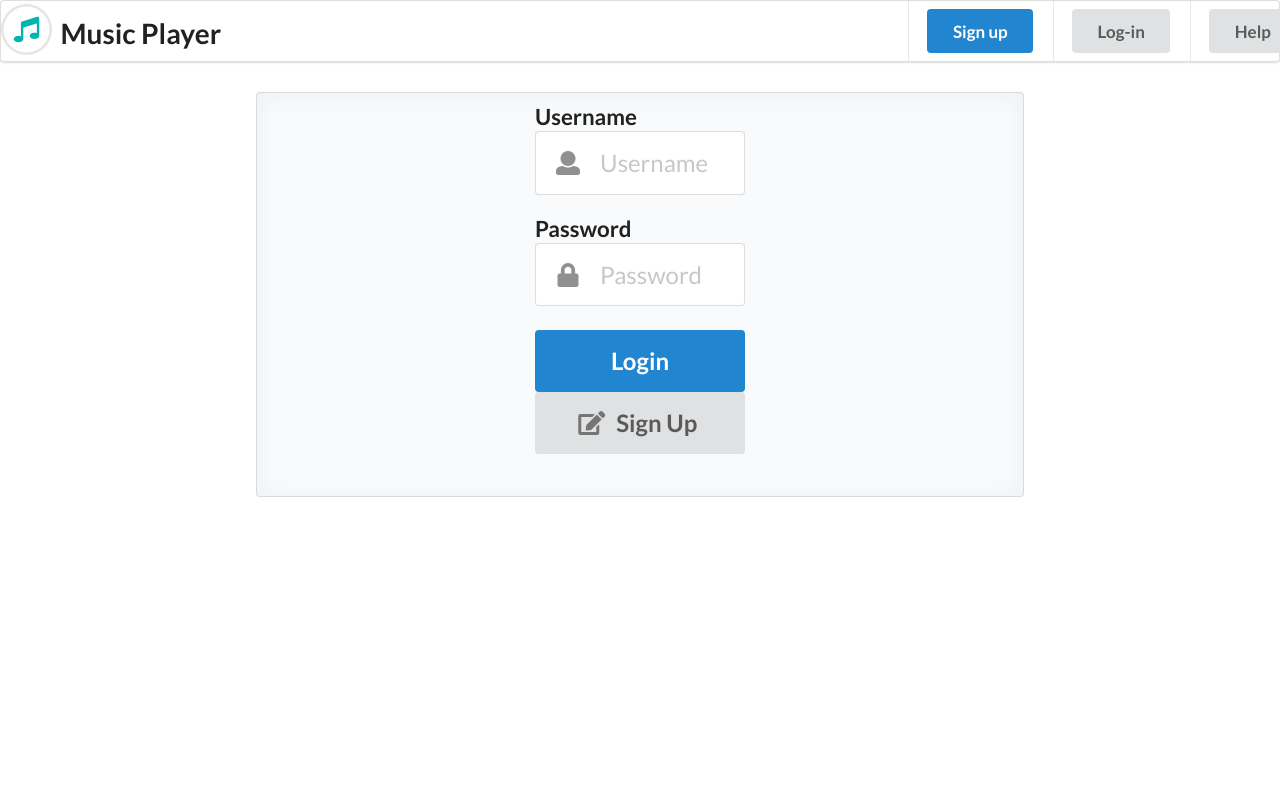
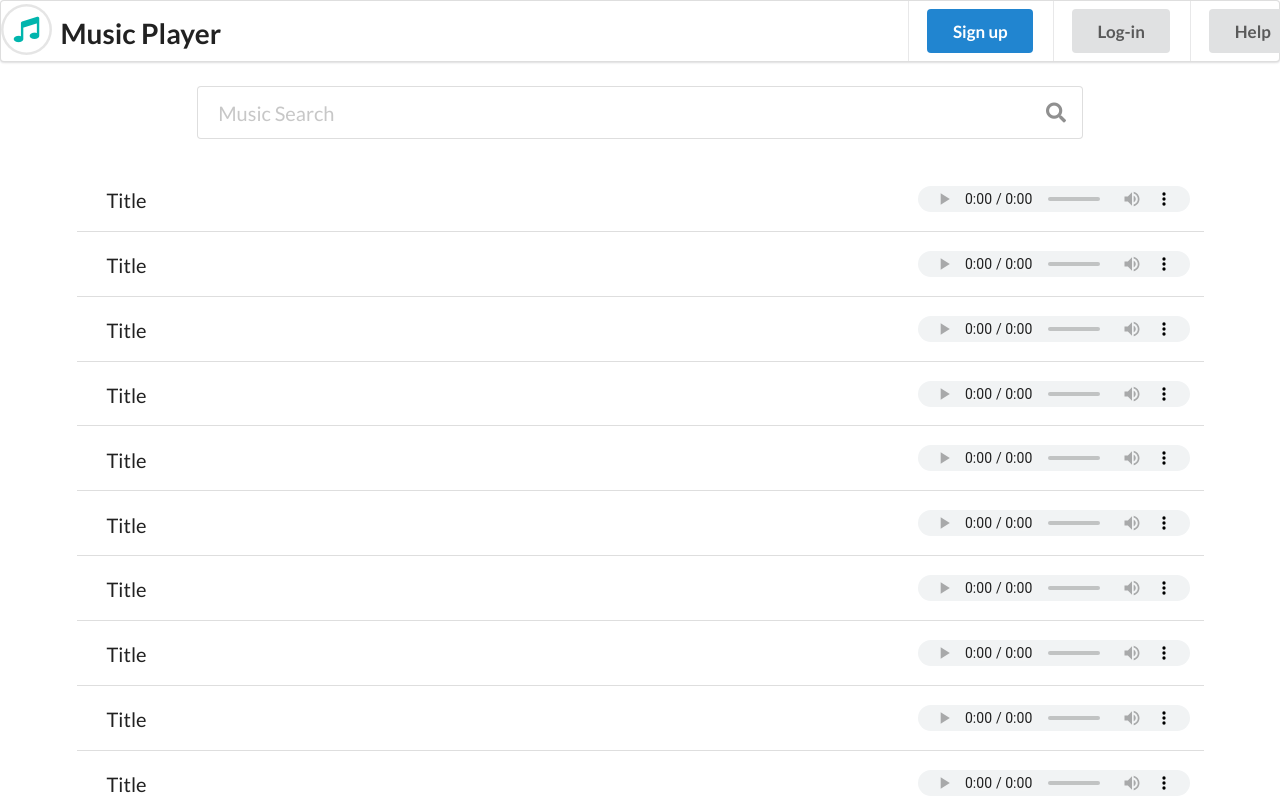
Before and after one commit to Orion-P/music-player, a React (Create React App) app: page / in a window 1280 px wide. Shown: the top 812 px of the page. Built offline with nearby package versions, Linux system fonts and the light colour scheme.

Commit message:
Added login ui and songlist/song ui componenets

```diff
--- a/package.json
+++ b/package.json
@@ -8,6 +8,7 @@
     "@testing-library/user-event": "^7.2.1",
     "react": "^16.13.1",
     "react-dom": "^16.13.1",
+    "react-player": "^2.6.0",
     "react-scripts": "3.4.3"
   },
   "scripts": {
--- a/src/components/App.js
+++ b/src/components/App.js
@@ -1,13 +1,17 @@
 import React from "react";
 import NavigationBar from "./NavigationBar";
+// eslint-disable-next-line
 import Login from "./Login";
+import MusicPlayer from "./MusicPlayer";
+import SearchBar from "./SearchBar";
 
 class App extends React.Component {
 	render() {
 		return (
 			<div>
 				<NavigationBar />
-				<Login className="ui"/>
+                <SearchBar />
+                <MusicPlayer />
 			</div>
 		);
 	}
--- a/src/components/Login.js
+++ b/src/components/Login.js
@@ -2,6 +2,9 @@ import React from "react";
 import "./Login.css";
 
 class Login extends React.Component {
+
+    state = {username: '', password: ''};
+
 	render() {
 		return (
 			<div className="login ui placeholder compact segment">
@@ -18,7 +21,7 @@ class Login extends React.Component {
 							<div className="field">
 								<label>Password</label>
 								<div className="ui left icon input">
-									<input type="password" placeholder="Password"/>
+									<input type="password" placeholder="Password" />
 									<i className="lock icon"></i>
 								</div>
 							</div>
--- /dev/null
+++ b/src/components/MusicPlayer.js
@@ -0,0 +1,17 @@
+import React from "react";
+import SongList from "./SongList";
+// import ReactPlayer from "react-player";
+
+class MusicPlayer extends React.Component {
+	render() {
+		return (
+			<div className="ui container">
+				<div style={{paddingTop: `20px`}} className="ui container right aligned">
+					<SongList />
+				</div>
+			</div>
+		);
+	}
+}
+
+export default MusicPlayer;
--- /dev/null
+++ b/src/components/SearchBar.js
@@ -0,0 +1,37 @@
+import React from "react";
+
+class SearchBar extends React.Component {
+	state = { term: "" };
+
+	onFormSubmit = e => {
+		e.preventDefault();
+
+		// this.props.onFormSubmit(this.state.term);
+		//TODO: Make sure we call callback from parent component
+	};
+
+	onInputChange = e => {
+		this.setState({ term: e.target.value });
+	};
+
+	render() {
+		return (
+			<div className="ui container center aligned">
+				<form style={{ padding: `10px` }} onSubmit={this.onFormSubmit} className="ui form">
+					<div style={{ width: `80%` }} className="field huge ui icon input">
+						<i className="search icon"></i>
+						<input
+							name="search"
+							type="text"
+							placeholder="Music Search"
+							value={this.state.term}
+							onChange={this.onInputChange}
+						></input>
+					</div>
+				</form>
+			</div>
+		);
+	}
+}
+
+export default SearchBar;
--- /dev/null
+++ b/src/components/Song.js
@@ -0,0 +1,16 @@
+import React from "react";
+
+class Song extends React.Component {
+	render() {
+		return (
+            <div className="item">
+            <div style={{top: `25px`, fontSize: `20px`, left: `30px`}} className="ui image aligned " >Title</div>
+				<audio style={{padding: `14px`, marginTop: `-10px`}} controls>
+					<source src="/" type="audio/mp3" />
+				</audio>
+			</div>
+		);
+	}
+}
+
+export default Song;
--- /dev/null
+++ b/src/components/SongList.js
@@ -0,0 +1,23 @@
+import React from "react";
+import Song from "./Song";
+
+class SongList extends React.Component {
+	render() {
+		return (
+			<div className="ui mini divided list">
+				<Song />
+				<Song />
+				<Song />
+				<Song />
+				<Song />
+				<Song />
+				<Song />
+                <Song />
+                <Song />
+				<Song />
+			</div>
+		);
+	}
+}
+
+export default SongList;
```
Also changed, not shown: 1 other file (tests, documents, lock files or other folders).
